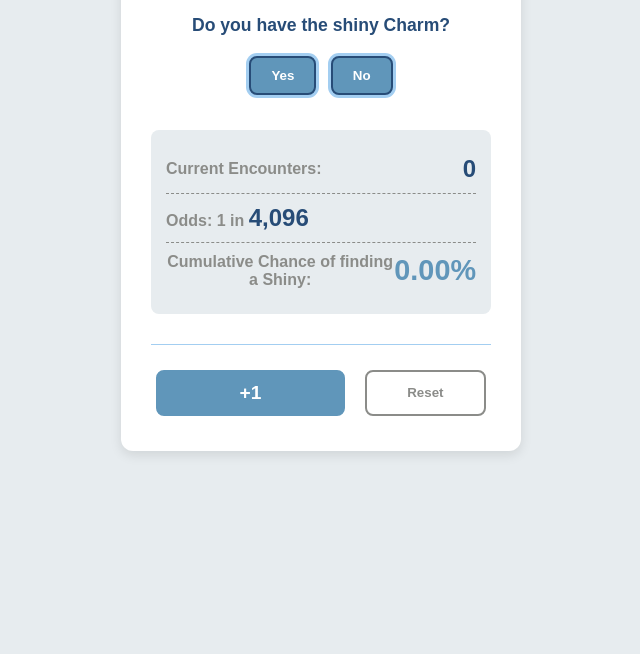
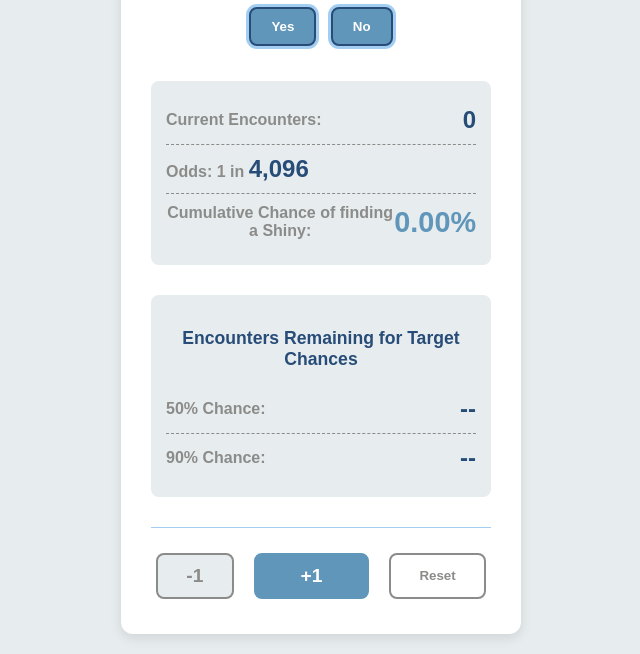
Before and after one commit to jmantalbot/PokemonLegendsZAShinyTracker, a plain HTML site: page page.html in a window 1280 px wide. Shown: the part 281-935 px from the top of the page, without its empty margins (319-959 px from the left). Before the commit the page ends 800 px from the top, so only its background shows below. Drawn offline with Linux system fonts and the light colour scheme.

Commit message:
Update page.html
Added -1, dark mode, probability functionality

```diff
--- a/page.html
+++ b/page.html
@@ -40,9 +40,22 @@
 			</div>
 		</section>
 
+		<section id="targets" style="margin-top: 20px;">
+            <h3>Encounters Remaining for Target Chances</h3>
+            <div class="result-box">
+                <p>50% Chance:</p>
+                <span id="target-50">--</span>
+            </div>
+            <div class="result-box">
+                <p>90% Chance:</p>
+                <span id="target-90">--</span>
+            </div>
+        </section>
+
 		<hr>
 
 		<div id="actions">
+			<button id="decrement-counter">-1</button>
 			<button id="counter">+1</button>
 			<button id="reset">Reset</button>
 		</div>
```
